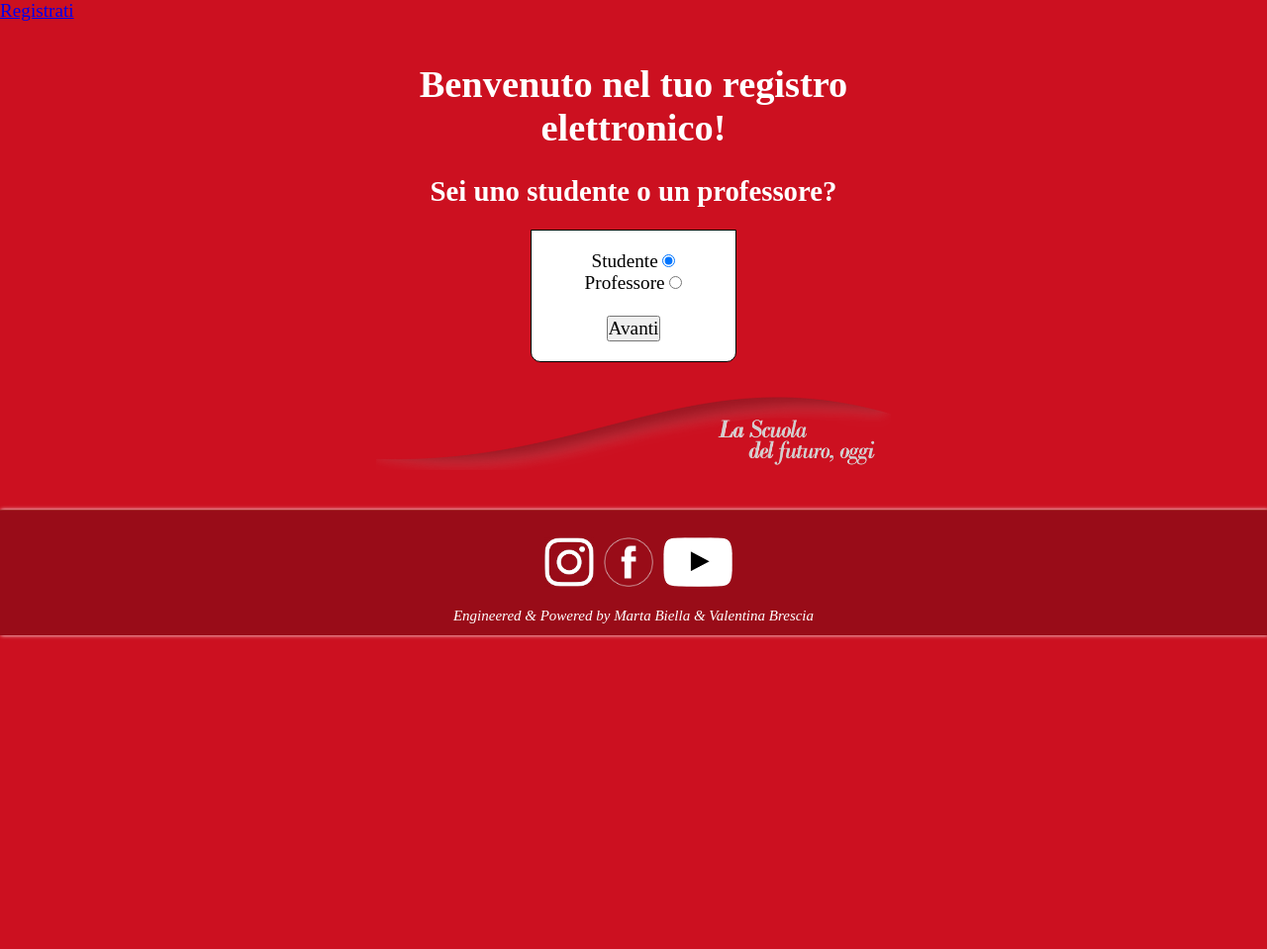
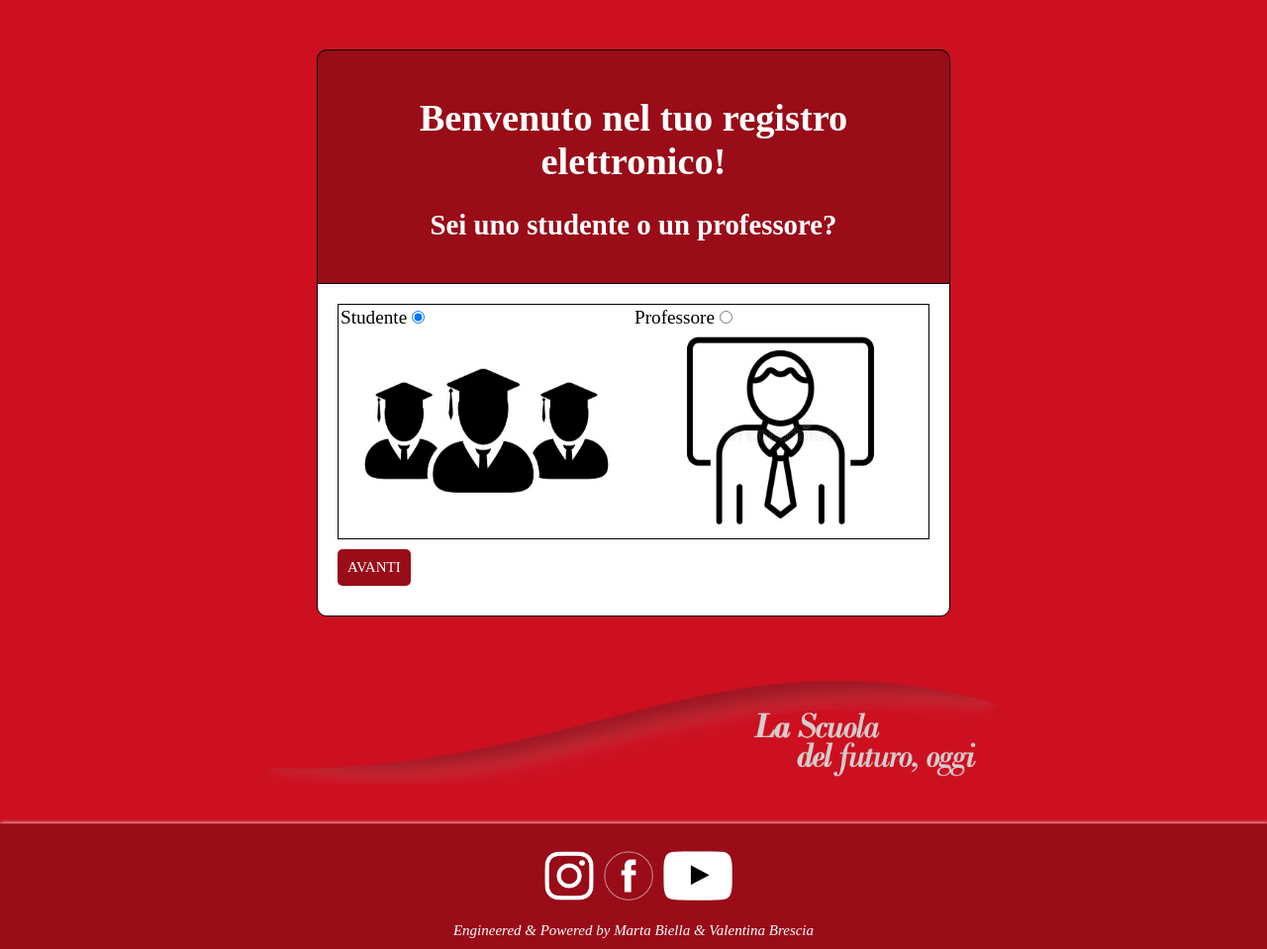
Before and after one commit to MartaBiellas/Progetto_BB, a PHP site: page / in a window 1280 px wide. Shown: the whole page at 99% size. Before the commit the page ends 800 px from the top, so only its background shows below. Run offline with PHP 8.4, Linux system fonts and the light colour scheme; data that the repository does not hold is empty.

Commit message:
Cosette a caso

```diff
--- a/index.php
+++ b/index.php
@@ -43,29 +43,29 @@
 
 <body>
 
-	<div class="nav">
-		<div class="centratonav">
-			<ul class="navlinks">
-				<li><a href="pagine/registrazione.php">Registrati</a></li>
-			</ul>
+		<div class="header">
+			<h1>Benvenuto nel tuo registro elettronico!</h1>
+			<h2>Sei uno studente o un professore?</h2>
+			<br>
 		</div>
-	</div>
+		<form action="<?php $_SERVER['PHP_SELF'] ?>" method="post">
+			<table>
+				<tr>
+					<td width = "50%" >Studente <input type="radio" name="tipologia" value="alunno" checked> </td>
+					<td width = "50%" >Professore <input type="radio" name="tipologia" value="professore"></td>
+				</tr>
+				<tr>
+					<td width = "50%" ><img width = "100%" src="./img/studenti.jpg"></td>
+					<td width = "50%" ><img width = "100%" src="./img/prof.jpg"></td>
+				</tr>
+			</table>
+
+		<div class="input-group">
+            <button type="submit" value="Avanti" class="btn"> AVANTI </button>
+		</div>
+		</form>
 
 	<div class="contenuto">
-		<h1>Benvenuto nel tuo registro elettronico!</h1>
-		<h2>Sei uno studente o un professore?</h2>
-		<br>
-		<form action="<?php $_SERVER['PHP_SELF'] ?>" method="post">
-			<td colspan="2" style="text-align: center">
-                        Studente <input type="radio" name="tipologia" value="alunno" checked>
-						<br>
-                        Professore <input type="radio" name="tipologia" value="professore">
-					<br>
-                </td>
-				<br>
-			<p><input type="submit" value="Avanti"></p>
-		</form>
-
 	<img src="./img/onda_sdf_grigia.png">
 
 		<?php
@@ -81,71 +81,6 @@
 				}
 			}
 		?>
-
-<!-- 	<div class="nav">
-		<div class="centratonav">
-			<ul class="navlinks">
-				<li><a href="pagine/registrazione.php">Registrati</a></li>
-			</ul>
-		</div>
-	</div>
-	<div class="contenuto">
-		<h1>Biblioteca Online</h1>
-		<h2>Pagina di Login</h2>
-
-		<form action="<?php $_SERVER['PHP_SELF'] ?>" method="post">
-			<table class="tab_input">
-				<tr>
-					<td>Username:</td> <td><input type="text" name="username" value="<?php echo $username; ?>" required></td>
-				</tr>
-				<tr>
-					<td>Password:</td> <td><input type="password" name="password" value="<?php /*echo $password; */?>" required></td>
-				</tr>
-                <tr>
-                    <td colspan="2" style="text-align: center">
-                        Utente <input type="radio" name="tipologia" value="utenti" checked>
-                        Bibliotecario <input type="radio" name="tipologia" value="bibliotecari">
-                    </td>
-                </tr>
-			</table>
-			<p><input type="submit" value="Accedi"></p>
-		</form>
-		<?php
-			if ($_SERVER["REQUEST_METHOD"] == "POST") {
-				if( empty($_POST["username"]) or empty($_POST["password"])) {
-					echo "<p>Campi lasciati vuoti</p>";
-				} else {
-					$conn = new mysqli($db_servername,$db_username,$db_password,$db_name);
-					if($conn->connect_error){
-						die("<p>Connessione al server non riuscita: ".$conn->connect_error."</p>");
-					}
-					//echo "connessione riuscita";
-
-                    $tabella = $_POST["tipologia"];
-
-					$myquery = "SELECT username, password
-								FROM $tabella
-								WHERE username='$username'
-									AND password='$password'";
-
-					$ris = $conn->query($myquery) or die("<p>Query fallita! ".$conn->error."</p>");
-
-					if($ris->num_rows == 0){
-						echo "<p>Utente non trovato o password errata</p>";
-						$conn->close();
-					}
-					else {
-						$_SESSION["username"]=$username;
-                        $_SESSION["tipologia"]=$_POST["tipologia"];
-
-						$conn->close();
-						header("location: pagine/home.php");
-
-					}
-				}
-			}
-			?> 	-->
-
 	</div>
 
 
--- a/pagine/login_professore.php
+++ b/pagine/login_professore.php
@@ -92,7 +92,7 @@
                         $ris = $conn->query($myquery) or die("<p>Query fallita! ".$conn->error."</p>");
 
                         if($ris->num_rows == 0){
-                            echo "<p>Utente non trovato o password errata</p>";
+                            echo '<p div class = "error">Attenzione: utente non trovato o password errata!</p>';
                             $conn->close();
                         } else {
                             $_SESSION["email"]=$email;
--- a/stile.css
+++ b/stile.css
@@ -16,7 +16,7 @@ body{
 }
 
 .header{
-    width: 40%;
+    width: 50%;
     margin: 50px auto 0px;
     color: white;
     background: #990C18;
@@ -33,8 +33,12 @@ body{
     border-radius: 10px 10px 10px 10px;
 }
 
+table{
+    border: 1px solid black;
+}
+
 form{
-    width: 40%;
+    width: 50%;
     margin: 0px auto;
     padding: 20px;
     border: 1px solid black;
@@ -65,7 +69,7 @@ form{
 .btn {
     padding: 10px;
     font-size: 15px;
-    color: aliceblue;
+    color: white;
     background-color: #990C18;
     border: none;
     border-radius: 5px;
@@ -93,7 +97,7 @@ form{
   }
 
 .contenuto {
-	width: 550px;
+	width: 60%;
 	margin: auto;
 	padding: 15px;
 	text-align: center;
@@ -106,3 +110,11 @@ form{
     width: 100%;
     text-align: center;
 }
+
+.error {
+    background-color: lightcoral;
+    color:#990C18;
+    padding: 10px;
+    width: 95%;
+    border-radius: 5px;
+}
```
Also changed, not shown: pagine/login_studente.php (+3 -4 lines), pagine/registrazione_studente.php (+26 -32 lines).
